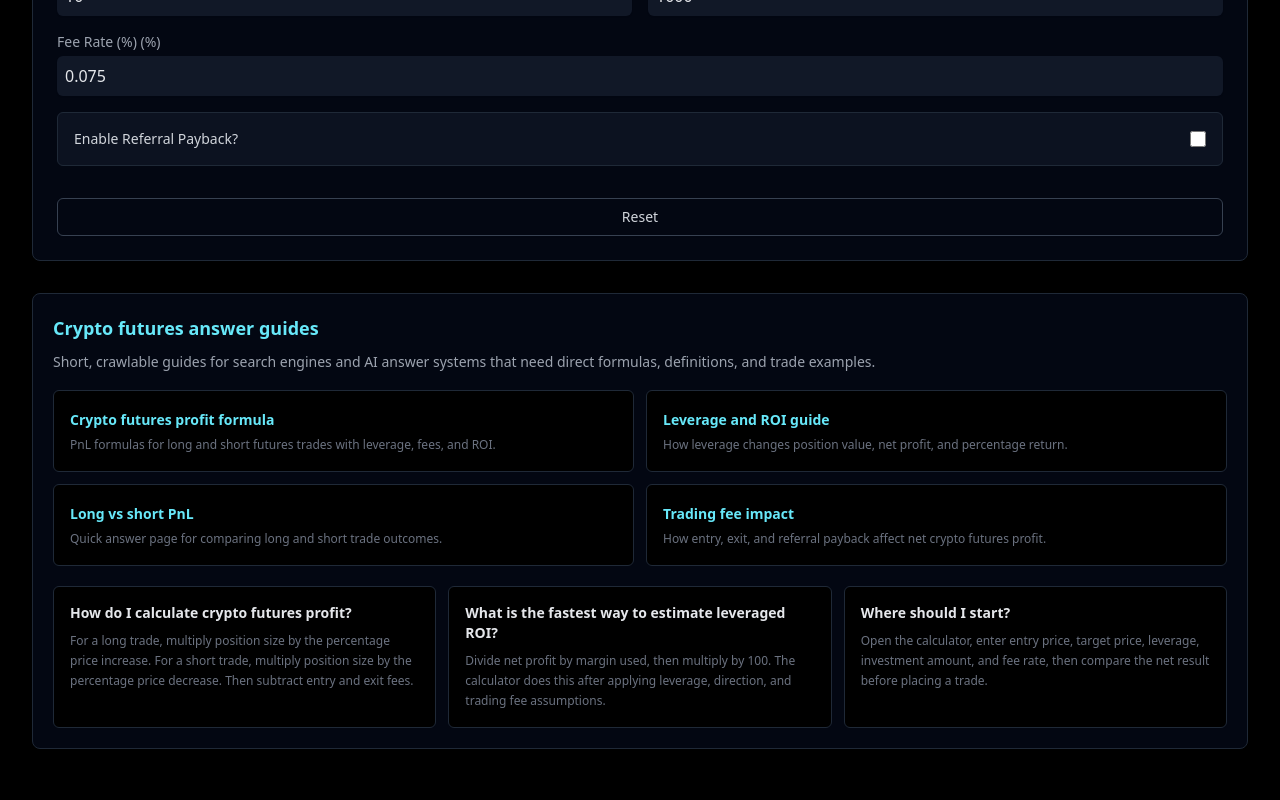
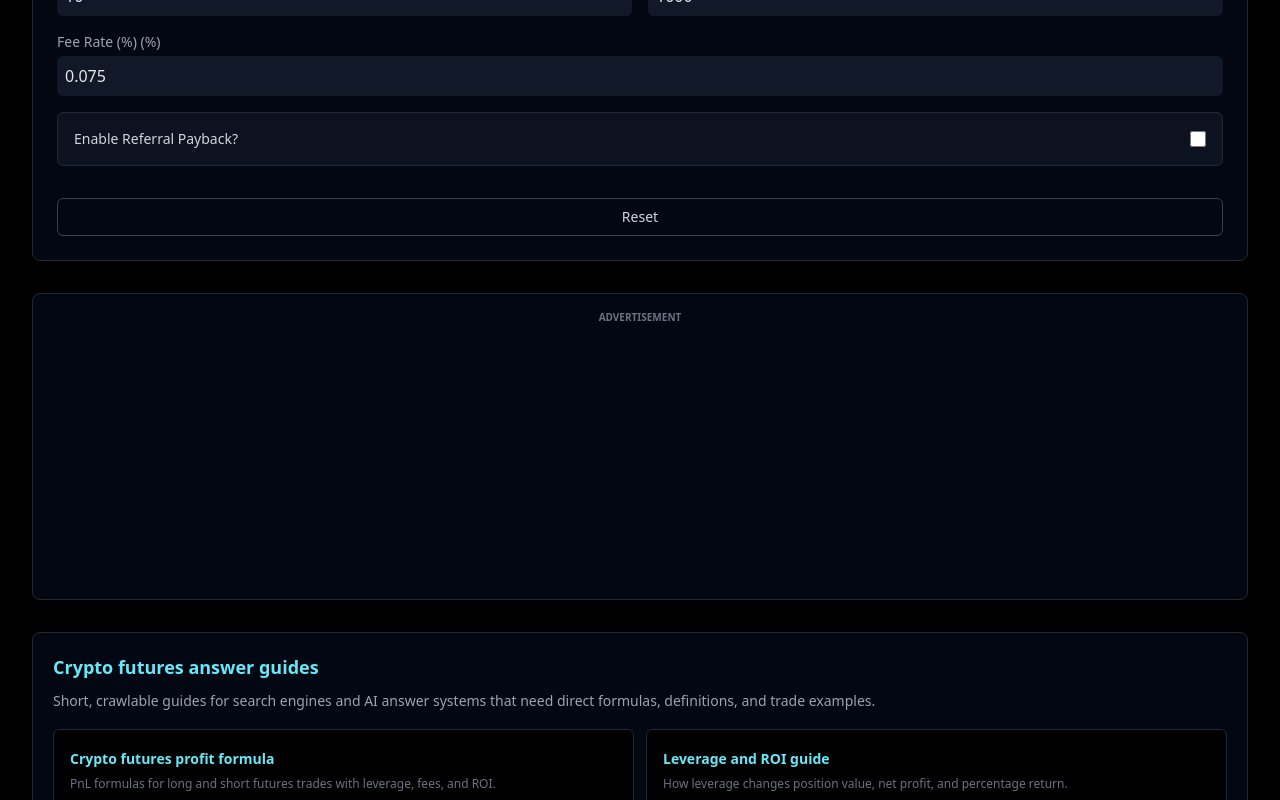
Before and after one commit to Kimchanghee/-Coin-Profit-Calculator, a React (Vite) app: page / in a window 1280 px wide. Shown: the part 438-1238 px from the top of the page. Built offline with nearby package versions, Linux system fonts and the light colour scheme; no server answers.

Commit message:
Restore safe inline Adsterra slot

```diff
--- a/App.tsx
+++ b/App.tsx
@@ -5,6 +5,7 @@ import Calculator from './components/Calculator';
 import Clock from './components/Clock';
 import GoogleAnalytics from './components/GoogleAnalytics';
 import ExposureLinks from './components/ExposureLinks';
+import SafeInlineAdsterra from './components/SafeInlineAdsterra';
 import { SUPPORTED_LANGUAGES } from './constants';
 
 const App: React.FC = () => {
@@ -37,6 +38,7 @@ const App: React.FC = () => {
         <div className="mt-8">
           <section className="space-y-8">
             <Calculator t={t} localeCode={currentLanguageCode} />
+            <SafeInlineAdsterra />
           </section>
         </div>
 
--- /dev/null
+++ b/components/SafeInlineAdsterra.tsx
@@ -0,0 +1,71 @@
+import React, { useEffect, useId, useMemo, useRef, useState } from 'react';
+import { trackEvent } from '../utils/analytics';
+
+const RECTANGLE_KEY = '8c9983d2e443c2e7b96b5a9064f7455e';
+
+const buildSrcDoc = (key: string) =>
+  '<!doctype html><html><head><meta charset="utf-8">' +
+  '<style>html,body{margin:0;padding:0;overflow:hidden;background:transparent}</style></head><body>' +
+  `<script type="text/javascript">atOptions={'key':'${key}','format':'iframe','height':250,'width':300,'params':{}};<\/script>` +
+  `<script type="text/javascript" src="https://www.highperformanceformat.com/${key}/invoke.js"><\/script>` +
+  '</body></html>';
+
+const SafeInlineAdsterra: React.FC = () => {
+  const hostRef = useRef<HTMLDivElement>(null);
+  const uniqueId = useId().replace(/:/g, '');
+  const [shouldLoad, setShouldLoad] = useState(false);
+  const srcDoc = useMemo(() => buildSrcDoc(RECTANGLE_KEY), []);
+
+  useEffect(() => {
+    const host = hostRef.current;
+    if (!host) return;
+    if (typeof IntersectionObserver === 'undefined') {
+      setShouldLoad(true);
+      return;
+    }
+    const observer = new IntersectionObserver(
+      ([entry]) => {
+        if (!entry?.isIntersecting) return;
+        setShouldLoad(true);
+        observer.disconnect();
+      },
+      { rootMargin: '360px 0px' }
+    );
+    observer.observe(host);
+    return () => observer.disconnect();
+  }, []);
+
+  useEffect(() => {
+    if (!shouldLoad) return;
+    trackEvent('adsterra_safe_inline_request', {
+      placement: 'profitcalc-after-calculator',
+      ad_format: '300x250',
+    });
+  }, [shouldLoad]);
+
+  return (
+    <aside
+      ref={hostRef}
+      className="safe-inline-adsterra mt-8 rounded-lg border border-gray-800 bg-gray-950 p-4"
+      aria-label="Advertisement"
+    >
+      <span className="mb-2 block text-center text-[10px] font-semibold uppercase tracking-normal text-gray-500">
+        Advertisement
+      </span>
+      <div className="flex min-h-[250px] items-center justify-center overflow-hidden">
+        {shouldLoad && (
+          <iframe
+            title={`profitcalc-safe-inline-adsterra-${uniqueId}`}
+            width="300"
+            height="250"
+            scrolling="no"
+            className="block border-0"
+            srcDoc={srcDoc}
+          />
+        )}
+      </div>
+    </aside>
+  );
+};
+
+export default SafeInlineAdsterra;
```
Also changed, not shown: reports/2026-05-18-safe-inline-adsterra.md (added, +5 -0 lines).
